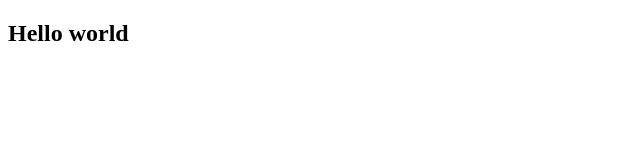
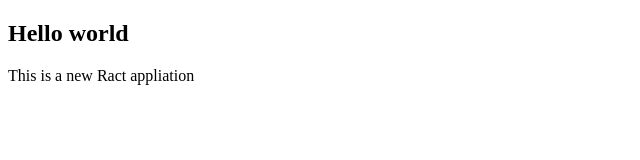
Before and after one commit to fahad91ali/devops20bootcamp, a plain HTML site: page index.html in a window 1280 px wide. Shown: the whole page, without its empty margins (0-640 px from the left). Drawn offline with Linux system fonts and the light colour scheme.

Commit message:
yaml index.html
Yaml file upgraded

```diff
--- a/index.html
+++ b/index.html
@@ -9,5 +9,10 @@
     <div>
         <h2>Hello world</h2>
     </div>
+    <div>
+        <P>
+            This is a new Ract appliation <a href="http://bootcamp-1991.surge.sh"></a>
+        </P>
+    </div>
 </body>
 </html>
```
